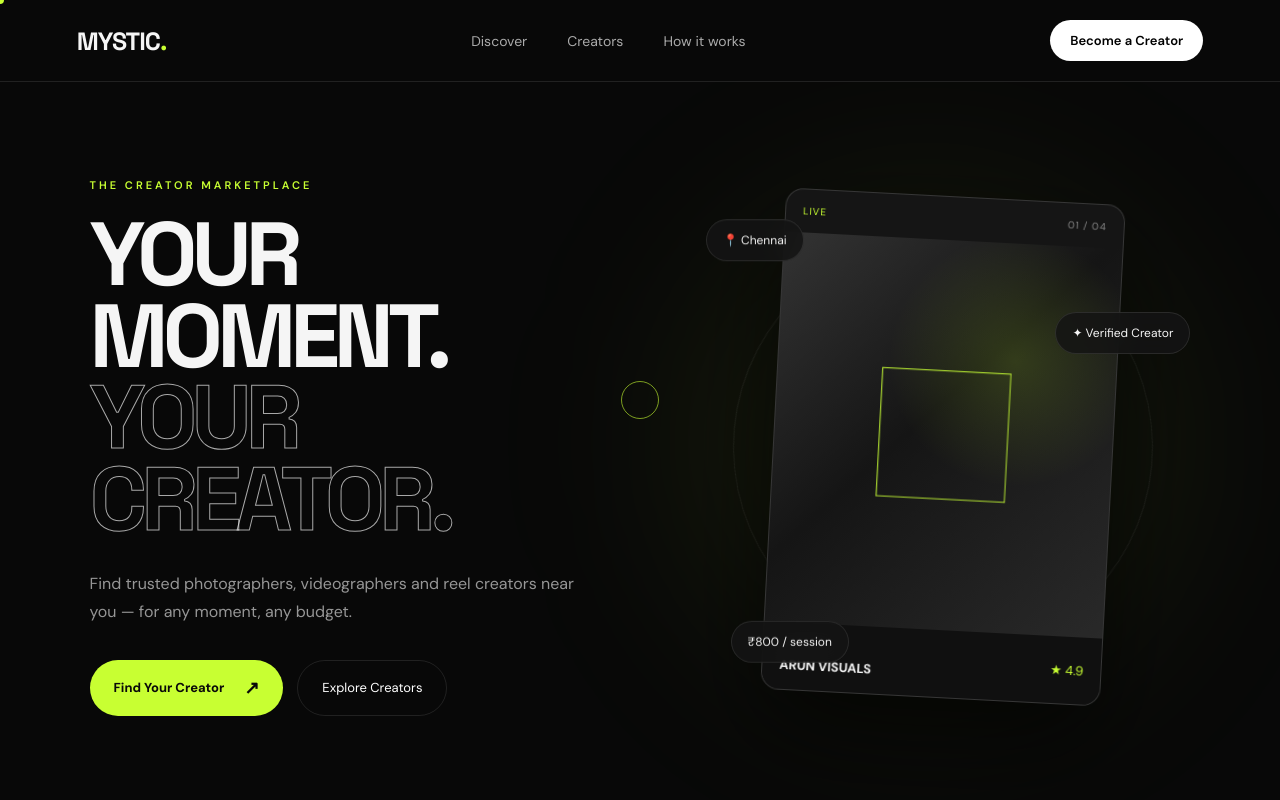
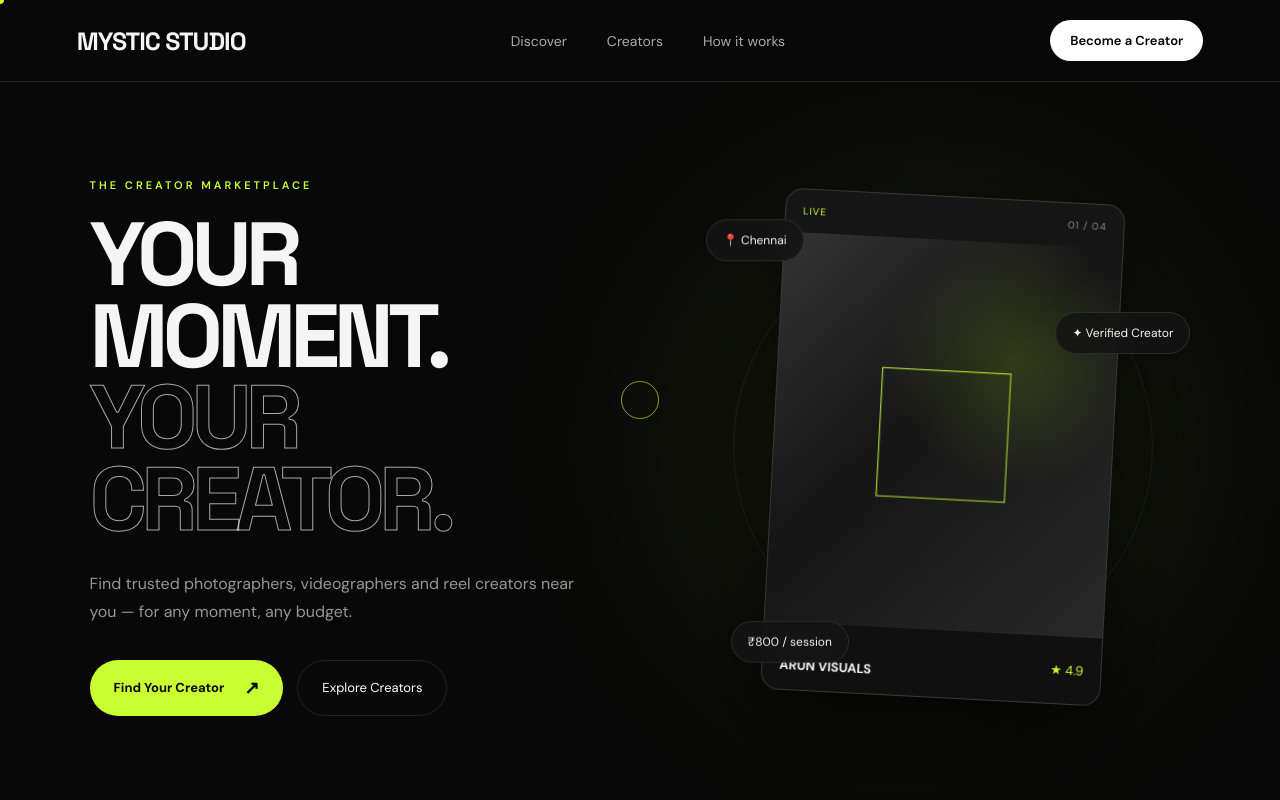
Before and after one commit to dineshh07/MYSTIC-STUDIO, a plain HTML site: page index.html in a window 1280 px wide. Shown: the top 800 px of the page. Drawn offline with Linux system fonts and the light colour scheme.

Commit message:
Update index.html

```diff
--- a/index.html
+++ b/index.html
@@ -36,7 +36,7 @@
     <header class="navbar">
 
         <a href="#" class="logo">
-            MYSTIC<span>.</span>
+            MYSTIC STUDIO <span></span>
         </a>
 
         <nav>
```
